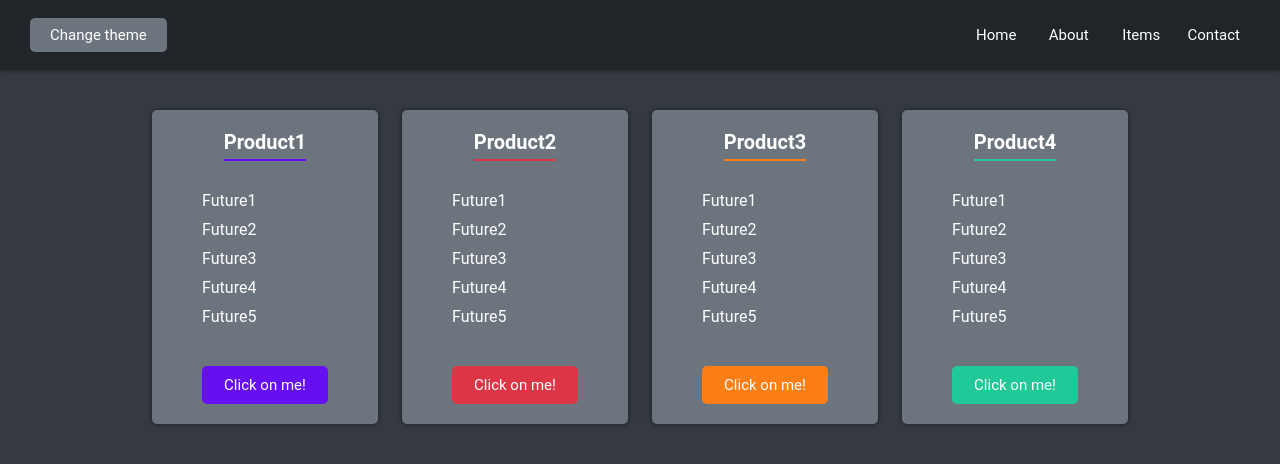
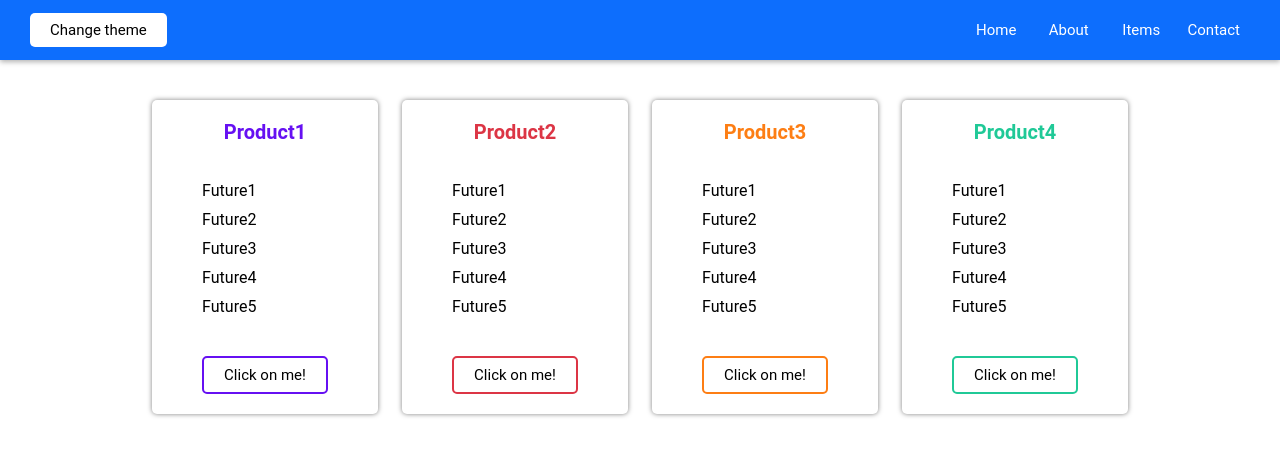
Before and after one commit to Kalecew/themes-cards-less, a plain HTML site: page index.html in a window 1280 px wide. Drawn offline with Linux system fonts and the light colour scheme; a web font is replaced by a local one.

Commit message:
little fix and finish js

```diff
--- a/index.html
+++ b/index.html
@@ -4,8 +4,7 @@
 	<meta charset="UTF-8">
 	<meta name="viewport" content="width=device-width, initial-scale=1.0">
 	<title>Less</title>
-	<link rel="stylesheet" href="css/style.min.css">
-	<link rel="stylesheet" href="css/style.tm2.min.css">
+	<link rel="stylesheet" href="css/style.tm1.min.css">
 </head>
 <body>
 	<div class="container">
@@ -77,5 +76,6 @@
 			</ul>
 		</main>
 	</div>
+	<script src="js/script.js"></script>
 </body>
 </html>
--- /dev/null
+++ b/js/script.js
@@ -0,0 +1,7 @@
+const theme_btn = document.querySelector('nav button')
+theme_btn.onclick = function(){
+	const link = document.querySelector('link');
+	let old_href = link.getAttribute('href');
+	let new_href = old_href.slice(-9,-8) == 1 ? old_href.replace('1','2') : old_href.replace('2','1');
+	link.setAttribute('href',new_href);
+};
--- a/less/style.less
+++ /dev/null
@@ -1,83 +0,0 @@
-@import url('https://fonts.googleapis.com/css2?family=Roboto:wght@400;700&display=swap');
-*{
-	margin: 0;
-	padding: 0;
-	transition: .3s all;
-}
-body{
-	font-family: 'Roboto', sans-serif;
-	font-size: 14px;
-}
-ul{
-	list-style: none;
-}
-a{
-	text-decoration: none;
-	color: inherit;
-}
-button{
-	background-color: inherit;
-	font-family: inherit;
-	font-size: 15px;
-	padding: 8px 20px;
-	border-radius: 5px;
-	cursor: pointer;
-	border: none;
-}
-.container{
-	display: flex;
-	flex-direction: column;
-}
-nav{
-	display: flex;
-	justify-content: space-between;
-	align-items: center;
-	padding: 0 30px;
-	box-shadow: 0 2px 5px rgba(0,0,0,.3);
-	& button:active{
-		box-shadow: inset 0 0 0 50px rgba(0,0,0,.1);
-	}
-	& ul{
-		align-self: stretch;
-		display: flex;
-		width: 290px;
-		& li{
-			display: flex;
-		    align-items: center;
-		    justify-content: center;
-		    flex: 1 1 0;
-		}
-	}
-}
-main{
-	padding: 40px 80px;
-}
-.grid{
-	display: flex;
-	justify-content: space-around;
-	width: 1000px;
-	margin: 0 auto;
-}
-.card{
-	padding: 20px 50px;
-	box-shadow: 0 0 5px rgba(0, 0, 0, 0.5);
-	border-radius: 5px;
-	& .title{
-		font-size: 20px;
-		font-weight: bold;
-		margin: 0 auto 30px;
-		width: fit-content;
-	    padding-bottom: 5px;
-	    border-bottom: 2px solid transparent;
-	}
-	& ul{
-		margin-bottom: 40px;
-		& li{
-			font-size: 16px;
-			margin-bottom: 10px;
-		}
-	}
-	& button{
-		border: 2px solid transparent;
-	}
-}
--- a/less/style.tm1.less
+++ b/less/style.tm1.less
@@ -1,3 +1,98 @@
+@import url('https://fonts.googleapis.com/css2?family=Roboto:wght@400;700&display=swap');
+*{
+	margin: 0;
+	padding: 0;
+}
+body{
+	font-family: 'Roboto', sans-serif;
+	font-size: 14px;
+}
+ul{
+	list-style: none;
+}
+a{
+	text-decoration: none;
+	color: inherit;
+}
+button{
+	background-color: inherit;
+	font-family: inherit;
+	font-size: 15px;
+	padding: 8px 20px;
+	border-radius: 5px;
+	cursor: pointer;
+	border: none;
+	transition: background-color .3s linear;
+}
+.container{
+	display: flex;
+	flex-direction: column;
+}
+nav{
+	display: flex;
+	justify-content: space-between;
+	align-items: center;
+	padding: 0 30px;
+	box-shadow: 0 2px 5px rgba(0,0,0,.3);
+	transition: all .3s linear;
+	& button:active{
+		box-shadow: inset 0 0 0 50px rgba(0,0,0,.1);
+	}
+	& ul{
+		align-self: stretch;
+		display: flex;
+		width: 290px;
+		& li{
+			display: flex;
+		    align-items: center;
+		    justify-content: center;
+		    flex: 1 1 0;
+		    & a{
+		    	transition: all .3s linear;
+		    }
+		}
+	}
+}
+main{
+	padding: 40px 80px;
+}
+.grid{
+	display: flex;
+	justify-content: space-around;
+	width: 1000px;
+	margin: 0 auto;
+}
+.card{
+	padding: 20px 50px;
+	box-shadow: 0 0 5px rgba(0, 0, 0, 0.5);
+	border-radius: 5px;
+	& .title{
+		font-size: 20px;
+		font-weight: bold;
+		margin: 0 auto 30px;
+		width: fit-content;
+	    padding-bottom: 5px;
+	    border-bottom: 2px solid transparent;
+	}
+	& ul{
+		margin-bottom: 40px;
+		& li{
+			font-size: 16px;
+			margin-bottom: 10px;
+		}
+	}
+	& button{
+		border: 2px solid transparent;
+	}
+}
+
+
+
+
+
+
+
+
 // карточки
 @primary: #6610f2;
 @danger: #dc3545;
--- a/less/style.tm2.less
+++ b/less/style.tm2.less
@@ -1,3 +1,104 @@
+@import url('https://fonts.googleapis.com/css2?family=Roboto:wght@400;700&display=swap');
+*{
+	margin: 0;
+	padding: 0;
+}
+body{
+	font-family: 'Roboto', sans-serif;
+	font-size: 14px;
+}
+ul{
+	list-style: none;
+}
+a{
+	text-decoration: none;
+	color: inherit;
+}
+button{
+	background-color: inherit;
+	font-family: inherit;
+	font-size: 15px;
+	padding: 8px 20px;
+	border-radius: 5px;
+	cursor: pointer;
+	border: none;
+	transition: background-color .3s linear;
+}
+.container{
+	display: flex;
+	flex-direction: column;
+}
+nav{
+	display: flex;
+	justify-content: space-between;
+	align-items: center;
+	padding: 0 30px;
+	box-shadow: 0 2px 5px rgba(0,0,0,.3);
+	transition: all .3s linear;
+	& button:active{
+		box-shadow: inset 0 0 0 50px rgba(0,0,0,.1);
+	}
+	& ul{
+		align-self: stretch;
+		display: flex;
+		width: 290px;
+		& li{
+			display: flex;
+		    align-items: center;
+		    justify-content: center;
+		    flex: 1 1 0;
+		    & a{
+		    	transition: all .3s linear;
+		    }
+		}
+	}
+}
+main{
+	padding: 40px 80px;
+}
+.grid{
+	display: flex;
+	justify-content: space-around;
+	width: 1000px;
+	margin: 0 auto;
+}
+.card{
+	padding: 20px 50px;
+	box-shadow: 0 0 5px rgba(0, 0, 0, 0.5);
+	border-radius: 5px;
+	& .title{
+		font-size: 20px;
+		font-weight: bold;
+		margin: 0 auto 30px;
+		width: fit-content;
+	    padding-bottom: 5px;
+	    border-bottom: 2px solid transparent;
+	}
+	& ul{
+		margin-bottom: 40px;
+		& li{
+			font-size: 16px;
+			margin-bottom: 10px;
+		}
+	}
+	& button{
+		border: 2px solid transparent;
+	}
+}
+
+
+
+
+
+
+
+
+
+
+
+
+
+
 // карточки
 @primary: #6610f2;
 @danger: #dc3545;
```
Also changed, not shown: css/style.min.css (deleted), css/style.tm1.min.css, css/style.tm2.min.css.
